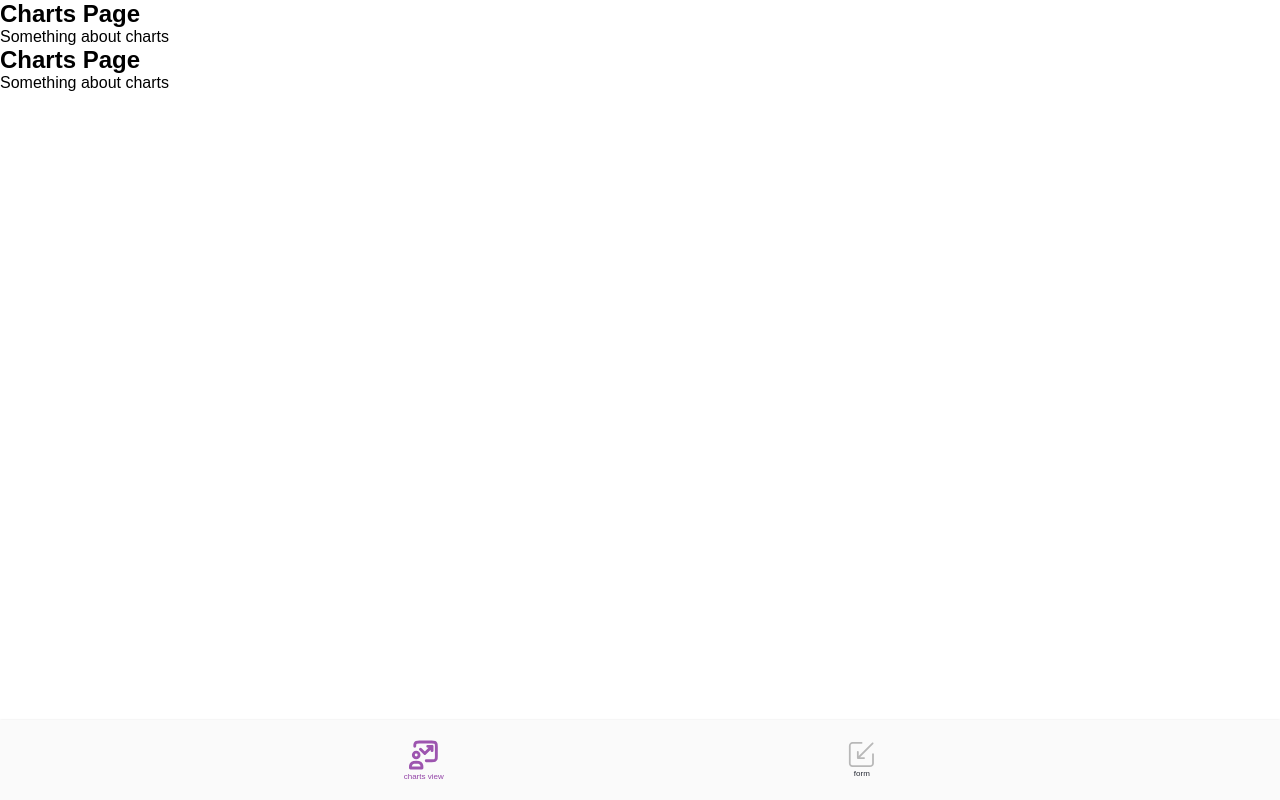
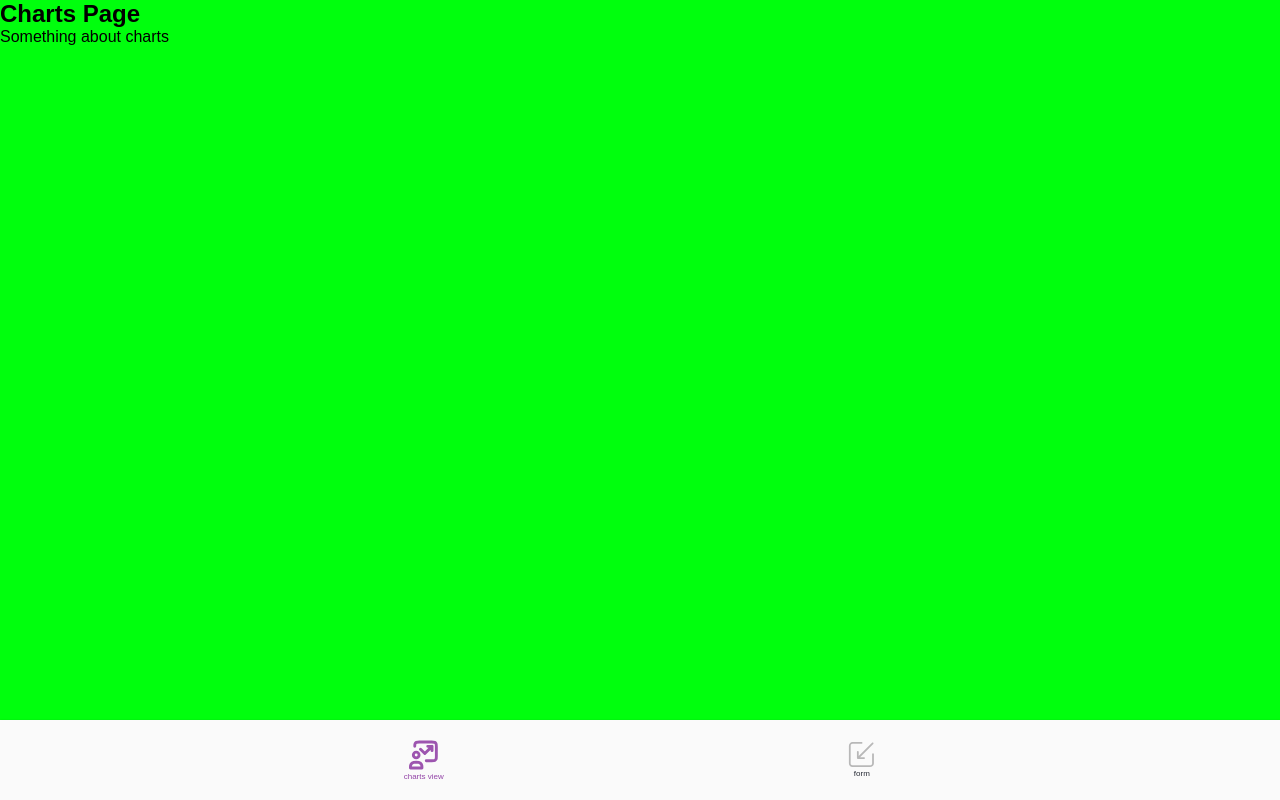
Before and after one commit to karl-soderberg/DiversityTracker, a React (Vite) app in the folder diversitytracker.web/: page / in a window 1280 px wide. Built offline with nearby package versions, Linux system fonts and the light colour scheme; a web font is replaced by a local one.

Commit message:
add: Page Transitions

```diff
--- a/diversitytracker.web/src/App.css
+++ b/diversitytracker.web/src/App.css
@@ -1 +1,111 @@
 @import url('./colors.css');
+
+
+
+.page-container{
+    position: relative;
+    width: 100vw;
+    height: 100vh;
+}
+
+:root{
+    --animation-timing: 650ms;
+    --easing: cubic-bezier(0.65,0.03,0.22,0.99);
+}
+
+.chartpage-container{
+    position: absolute;
+    top: 0;
+    left: 0;
+
+    min-width: 100vw;
+    min-height: 100vh;
+
+    background-color: rgb(0, 255, 13);
+
+    z-index: 1;
+    animation: animateLeftOut var(--animation-timing) var(--easing);
+}
+
+.formpage-container{
+    position: absolute;
+    top: 0;
+    left: 0;
+
+    min-width: 100vw;
+    min-height: 100vh;
+
+
+    background-color: rgb(0, 8, 255);
+
+    z-index: 1;
+    animation: animateRightOut var(--animation-timing) var(--easing);
+}
+
+.chartpage-container.active{
+    position: absolute;
+    top: 0;
+    left: 0;
+
+    min-width: 100vw;
+    min-height: 100vh;
+
+    z-index: 2;
+
+    transform: translateX(0%);
+
+    background-color: rgb(0, 255, 13);
+    animation: animateLeft var(--animation-timing) var(--easing);
+}
+
+.formpage-container.active{
+    position: absolute;
+    top: 0;
+    left: 0;
+
+    min-width: 100vw;
+    min-height: 100vh;
+
+    z-index: 2;
+
+    transform: translateX(0%);
+
+    background-color: rgb(0, 8, 255);
+    animation: animateRight var(--animation-timing) var(--easing);
+}
+
+@keyframes animateRight{
+    0%{
+        transform: translateX(100%);
+    }
+    100%{
+        transform: translateX(0%);
+    }
+}
+
+@keyframes animateRightOut{
+    0%{
+        transform: translateX(0%);
+    }
+    100%{
+        transform: translateX(100%);
+    }
+}
+
+@keyframes animateLeft{
+    0%{
+        transform: translateX(-100%);
+    }
+    100%{
+        transform: translateX(0%);
+    }
+}
+
+@keyframes animateLeftOut{
+    0%{
+        transform: translateX(0%);
+    }
+    100%{
+        transform: translateX(-100%);
+    }
+}
```
